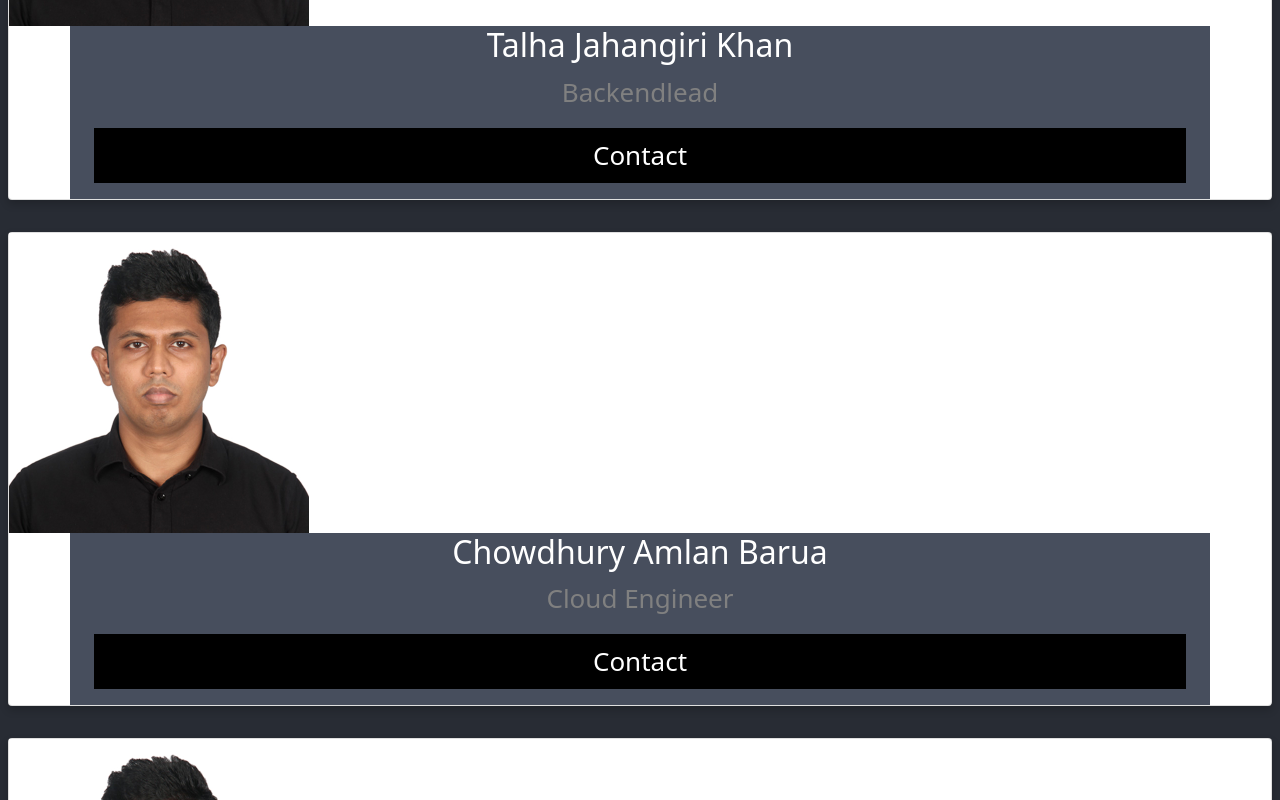
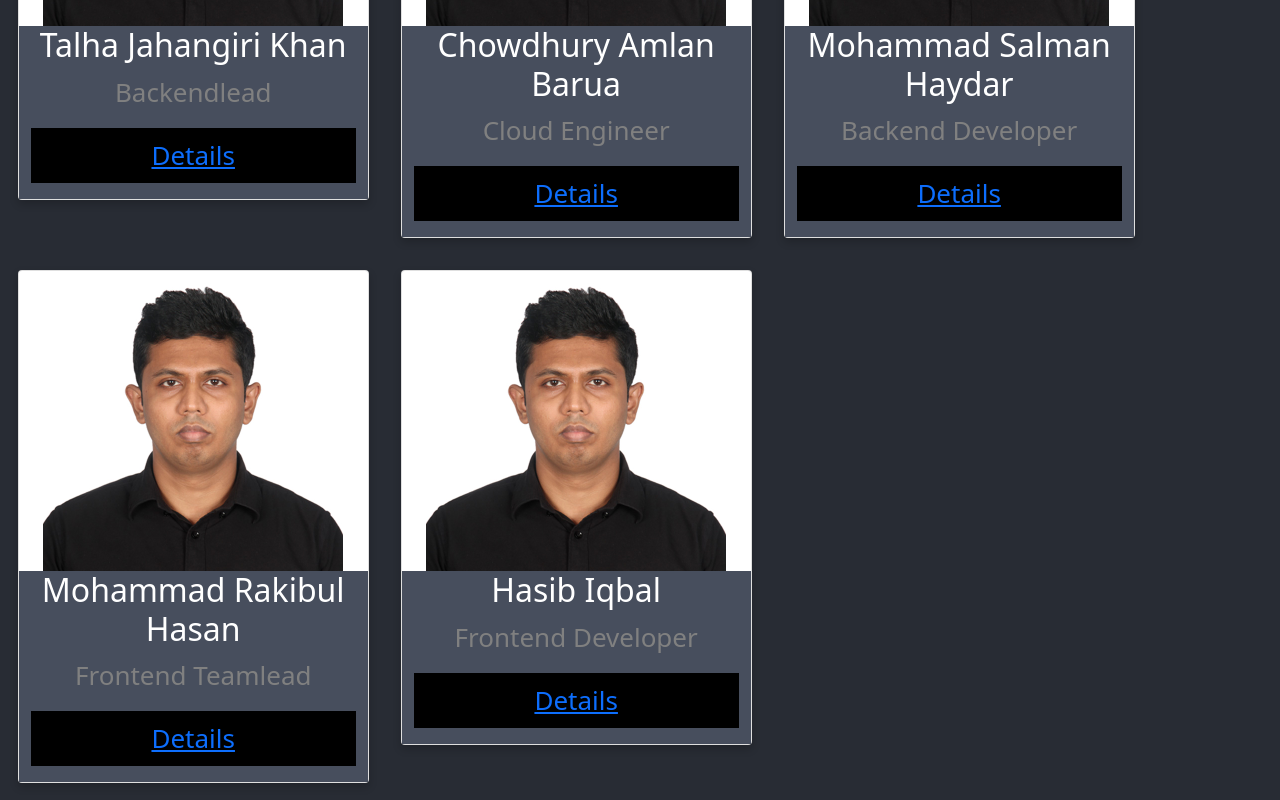
Before and after one commit to tsjahangiri/tutoringServiceGDSD, a React (Create React App) app in the folder client/: page / in a window 1280 px wide. Shown: the part 540-1340 px from the top of the page. Built offline with nearby package versions, Linux system fonts and the light colour scheme.

Commit message:
Landing Page partially done

```diff
--- a/client/src/components/about.jsx
+++ b/client/src/components/about.jsx
@@ -10,6 +10,7 @@ class About extends Component {
     render() {
         return (
             <React.Fragment>
+
                  <div>
                     <div className="about-section">
                     <h1>Global Distributed Software Development Project of HS Fulda</h1>
@@ -17,18 +18,17 @@ class About extends Component {
                 </div>
 
                 <h2>Our Team</h2>
-                <div className="row">
+                <div>
                     <div class="column">
                         <div class="card">
                             <img src={Talha} alt="Talha Jahangiri Khan" style = {{width:"300px", height:"300px"}} />
                             <div class="container">
                                 <h2>Talha Jahangiri Khan</h2>
                                 <p class="title">Backendlead</p>
-                            <p><button class="button">Contact</button></p>
+                                <p><button className="button"><a href="/Portfolio/hasib.html">Details</a></button></p>
                             </div>
                         </div>
                     </div>
-
 
                     <div class="column">
                         <div class="card">
@@ -36,8 +36,7 @@ class About extends Component {
                             <div class="container">
                                 <h2>Chowdhury Amlan Barua</h2>
                                 <p class="title">Cloud Engineer</p>
-
-                            <p><button class="button">Contact</button></p>
+                                <p><button className="button"><a href="/Portfolio/hasib.html">Details</a></button></p>
                             </div>
                         </div>
                     </div>
@@ -49,7 +48,7 @@ class About extends Component {
                             <div class="container">
                                 <h2>Mohammad Salman Haydar</h2>
                                 <p class="title">Backend Developer</p>
-                            <p><button class="button">Contact</button></p>
+                                <p><button className="button"><a href="/Portfolio/hasib.html">Details</a></button></p>
                             </div>
                         </div>
                         </div>
@@ -61,15 +60,14 @@ class About extends Component {
                             <div class="container">
                                 <h2>Mohammad Rakibul Hasan</h2>
                                 <p class="title">Frontend Teamlead</p>
-                            <p><button class="button">Contact</button></p>
+                                <p><button className="button"><a href="/Portfolio/hasib.html">Details</a></button></p>
                             </div>
                         </div>
                     </div>
 
-
                     <div className="column">
                         <div className="card">
-                        <img src={Hasib} alt="Mohammad Rakibul Hasan" style = {{width:"300px", height:"300px"}} />
+                            <img src={Hasib} alt="Hasib Iqbal" style = {{width:"300px", height:"300px", alignItems: "center"}} />
                             <div className="container">
                                 <h2>Hasib Iqbal</h2>
                                 <p className="title">Frontend Developer</p>
@@ -77,6 +75,7 @@ class About extends Component {
                             </div>
                         </div>
                     </div>
+
                 </div>
 
             </React.Fragment>
--- a/client/src/style.css
+++ b/client/src/style.css
@@ -7,13 +7,10 @@ body {
     box-sizing: border-box;
   }
 
-  *, *:before, *:after {
-    box-sizing: inherit;
-  }
 
   .column {
     float: left;
-    width: 33.3%;
+    width: 30%;
     margin-bottom: 16px;
     padding: 0 8px;
   }
@@ -21,6 +18,7 @@ body {
   .card {
     box-shadow: 0 4px 8px 0 rgba(0, 0, 0, 0.2);
     margin: 8px;
+    align-items: center;
   }
 
   .about-section {
```
Lines whose indentation alone changed are shown as unchanged.
